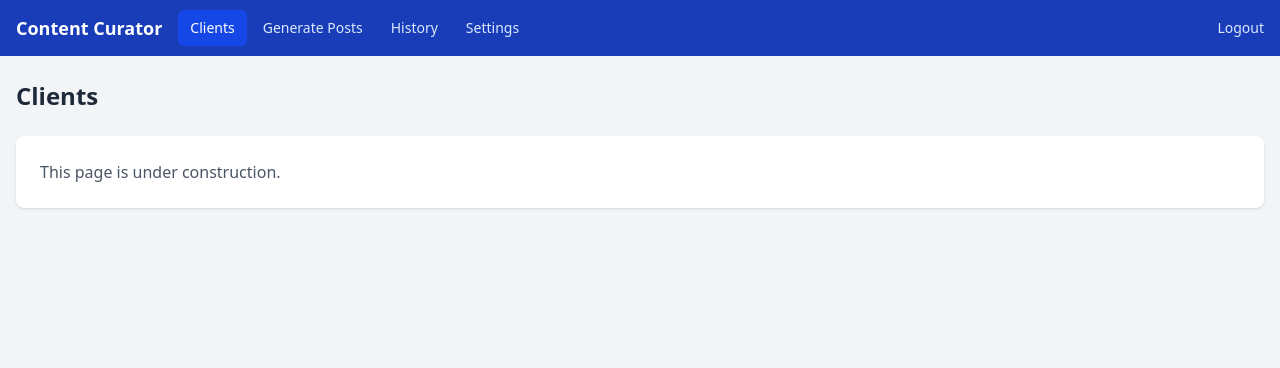
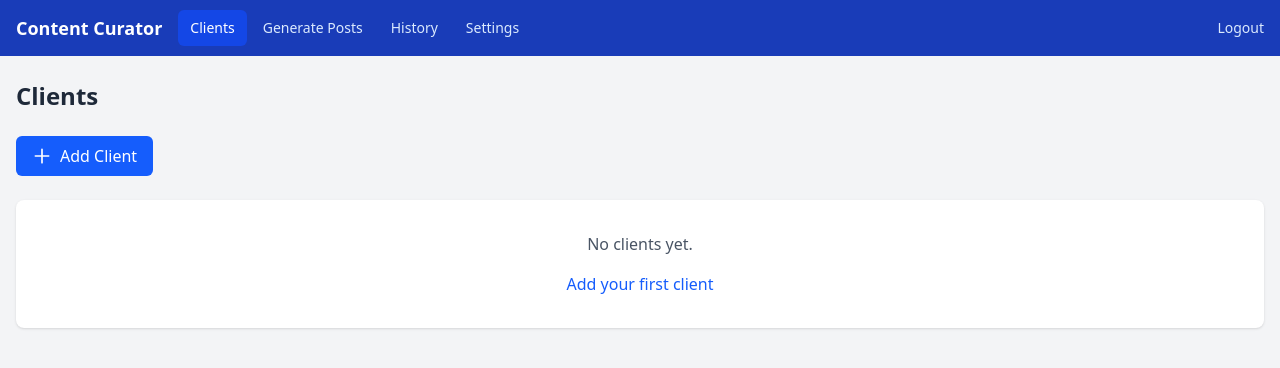
Before and after one commit to alharris-debug/content-curator, a React (Vite) app: page /login in a window 1280 px wide. Both pictures are taken after typing "Sample123" into the empty fields and a click on the button "Login". Shown: the top 368 px of the page. Built offline with nearby package versions, Linux system fonts and the light colour scheme.

Commit message:
feat: add Client Dashboard with useClients hook
- useClients hook for client data management
- ClientCard component with delete functionality
- Dashboard page with client grid and empty state

Co-Authored-By: Claude Opus 4.5 <noreply@anthropic.com>

```diff
--- a/src/App.jsx
+++ b/src/App.jsx
@@ -1,6 +1,7 @@
 import { Routes, Route, Navigate } from 'react-router-dom'
 import { useAuth } from './contexts/AuthContext'
 import Login from './pages/Login'
+import Dashboard from './pages/Dashboard'
 import PageContainer from './components/layout/PageContainer'
 
 function ProtectedRoute({ children }) {
@@ -37,7 +38,7 @@ function App() {
   return (
     <Routes>
       <Route path="/login" element={isAuthenticated ? <Navigate to="/" replace /> : <Login />} />
-      <Route path="/" element={<ProtectedRoute><Placeholder name="Clients" /></ProtectedRoute>} />
+      <Route path="/" element={<ProtectedRoute><Dashboard /></ProtectedRoute>} />
       <Route path="/clients/new" element={<ProtectedRoute><Placeholder name="Add Client" /></ProtectedRoute>} />
       <Route path="/clients/:id" element={<ProtectedRoute><Placeholder name="Edit Client" /></ProtectedRoute>} />
       <Route path="/generate" element={<ProtectedRoute><Placeholder name="Generate Posts" /></ProtectedRoute>} />
--- /dev/null
+++ b/src/components/clients/ClientCard.jsx
@@ -0,0 +1,30 @@
+import { Link } from 'react-router-dom'
+
+export default function ClientCard({ client, onDelete }) {
+  const handleDelete = (e) => {
+    e.preventDefault()
+    e.stopPropagation()
+    if (window.confirm(`Delete ${client.name}? This cannot be undone.`)) {
+      onDelete(client.id)
+    }
+  }
+
+  return (
+    <Link to={`/clients/${client.id}`} className="block bg-white rounded-lg shadow hover:shadow-md transition-shadow">
+      <div className="p-5">
+        <div className="flex justify-between items-start">
+          <div>
+            <h3 className="text-lg font-semibold text-gray-800">{client.name}</h3>
+            <p className="text-sm text-gray-500">{client.industry}</p>
+          </div>
+          <button onClick={handleDelete} className="text-gray-400 hover:text-red-500 p-1" title="Delete client">
+            <svg className="w-5 h-5" fill="none" stroke="currentColor" viewBox="0 0 24 24">
+              <path strokeLinecap="round" strokeLinejoin="round" strokeWidth={2} d="M19 7l-.867 12.142A2 2 0 0116.138 21H7.862a2 2 0 01-1.995-1.858L5 7m5 4v6m4-6v6m1-10V4a1 1 0 00-1-1h-4a1 1 0 00-1 1v3M4 7h16" />
+            </svg>
+          </button>
+        </div>
+        {client.url && <div className="mt-3 text-xs text-gray-400 truncate">{client.url}</div>}
+      </div>
+    </Link>
+  )
+}
--- /dev/null
+++ b/src/hooks/useClients.js
@@ -0,0 +1,37 @@
+import { useState, useEffect, useCallback } from 'react'
+import { storage } from '../services/storage'
+
+export function useClients() {
+  const [clients, setClients] = useState([])
+  const [isLoading, setIsLoading] = useState(true)
+  const [error, setError] = useState(null)
+
+  const loadClients = useCallback(async () => {
+    try {
+      setIsLoading(true)
+      const data = await storage.getClients()
+      setClients(data)
+      setError(null)
+    } catch (err) {
+      setError('Failed to load clients')
+    } finally {
+      setIsLoading(false)
+    }
+  }, [])
+
+  useEffect(() => {
+    loadClients()
+  }, [loadClients])
+
+  const deleteClient = async (id) => {
+    try {
+      await storage.deleteClient(id)
+      await loadClients()
+      return { success: true }
+    } catch (err) {
+      return { success: false, error: 'Failed to delete client' }
+    }
+  }
+
+  return { clients, isLoading, error, refresh: loadClients, deleteClient }
+}
--- /dev/null
+++ b/src/pages/Dashboard.jsx
@@ -0,0 +1,45 @@
+import { Link } from 'react-router-dom'
+import PageContainer from '../components/layout/PageContainer'
+import ClientCard from '../components/clients/ClientCard'
+import { useClients } from '../hooks/useClients'
+
+export default function Dashboard() {
+  const { clients, isLoading, error, deleteClient } = useClients()
+
+  const handleDelete = async (id) => {
+    const result = await deleteClient(id)
+    if (!result.success) alert(result.error)
+  }
+
+  return (
+    <PageContainer title="Clients">
+      <div className="mb-6">
+        <Link to="/clients/new" className="inline-flex items-center px-4 py-2 bg-blue-600 text-white rounded-md hover:bg-blue-700">
+          <svg className="w-5 h-5 mr-2" fill="none" stroke="currentColor" viewBox="0 0 24 24">
+            <path strokeLinecap="round" strokeLinejoin="round" strokeWidth={2} d="M12 4v16m8-8H4" />
+          </svg>
+          Add Client
+        </Link>
+      </div>
+
+      {isLoading && <div className="text-gray-600">Loading clients...</div>}
+
+      {error && <div className="bg-red-100 border border-red-400 text-red-700 px-4 py-3 rounded">{error}</div>}
+
+      {!isLoading && !error && clients.length === 0 && (
+        <div className="bg-white rounded-lg shadow p-8 text-center">
+          <p className="text-gray-600 mb-4">No clients yet.</p>
+          <Link to="/clients/new" className="text-blue-600 hover:text-blue-800">Add your first client</Link>
+        </div>
+      )}
+
+      {!isLoading && clients.length > 0 && (
+        <div className="grid grid-cols-1 md:grid-cols-2 lg:grid-cols-3 gap-4">
+          {clients.map((client) => (
+            <ClientCard key={client.id} client={client} onDelete={handleDelete} />
+          ))}
+        </div>
+      )}
+    </PageContainer>
+  )
+}
```
